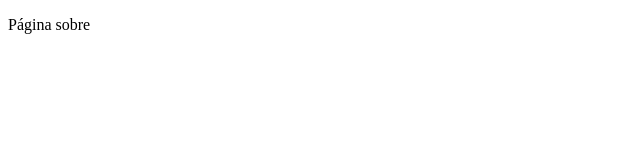
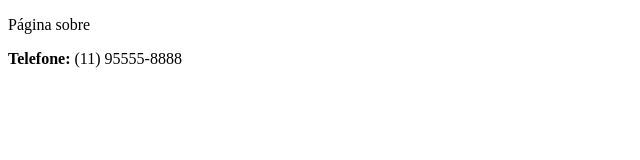
Before and after one commit to web-fr/github-master, a plain HTML site: page sobre.html in a window 1280 px wide. Shown: the whole page, without its empty margins (0-640 px from the left). Drawn offline with Linux system fonts and the light colour scheme.

Commit message:
finalização da página sobre closes #3

```diff
--- a/sobre.html
+++ b/sobre.html
@@ -8,5 +8,6 @@
 </head>
 <body>
     <p>Página sobre</p>
+    <p><strong>Telefone:</strong> (11) 95555-8888</p>
 </body>
 </html>
```
